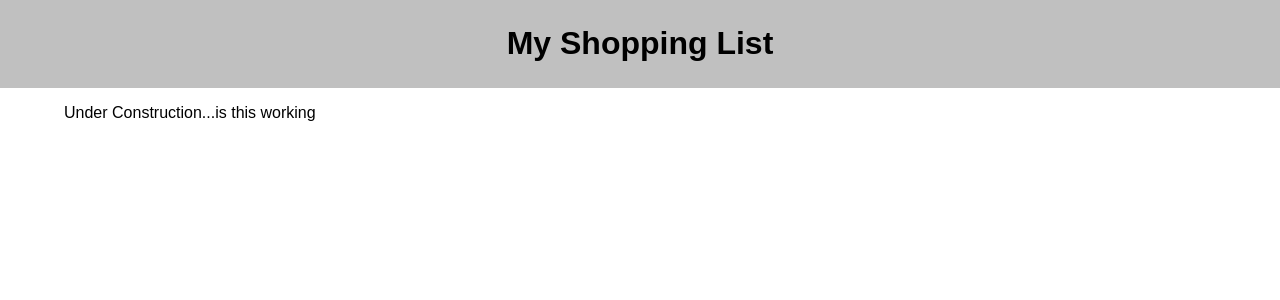
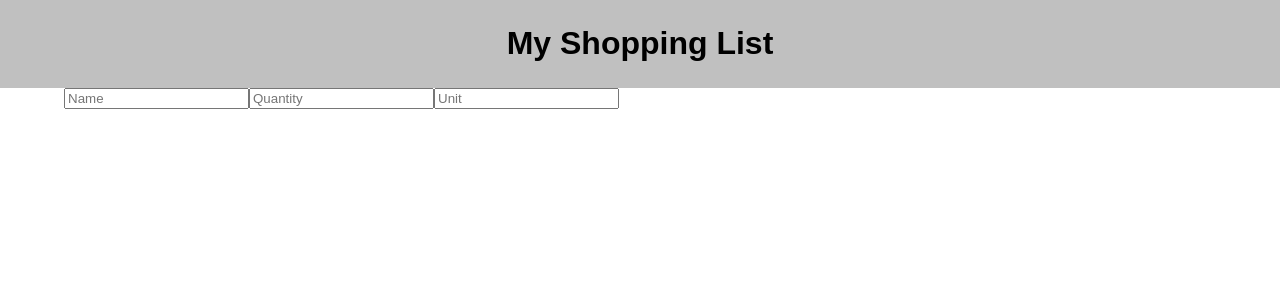
Before and after one commit to A1exMurphy/shopping-list-react, a React (Create React App) app: page / in a window 1280 px wide. Shown: the top 300 px of the page. Built offline with nearby package versions, Linux system fonts and the light colour scheme.

Commit message:
created form layout in App.js

```diff
--- a/src/components/App/App.jsx
+++ b/src/components/App/App.jsx
@@ -1,15 +1,41 @@
 import React from 'react';
-
+import { useState} from 'react';
 import Header from '../Header/Header.jsx'
 import './App.css';
 
 
+
 function App() {
+    let [shoppingList, showShoppingList] = useState([]);
+
+    let [itemName, setName] = useState(``);
+    let [itemQuantity, setQuantity] = useState(``);
+    let [itemUnit, setUnit] = useState(``)
+
+    const createListItem = (e) => {
+        e.preventDefault()
+    }
     return (
         <div className="App">
             <Header />
             <main>
-                <p>Under Construction...is this working</p>
+                <form onSubmit={createListItem}>
+                    <input
+                        value={itemName}
+                        placeholder="Name"
+                        onChange={(e) => setName(e.target.value)}
+                    />
+                    <input
+                        value={itemQuantity}
+                        placeholder="Quantity"
+                        onChange={(e) => setQuantity(e.target.value)}
+                    />
+                    <input
+                        value={itemUnit}
+                        placeholder="Unit"
+                        onChange={(e) => setUnit(e.target.value)}
+                    />
+                </form>
             </main>
         </div>
     );
```
Also changed, not shown: 1 other file (tests, documents, lock files or other folders).
